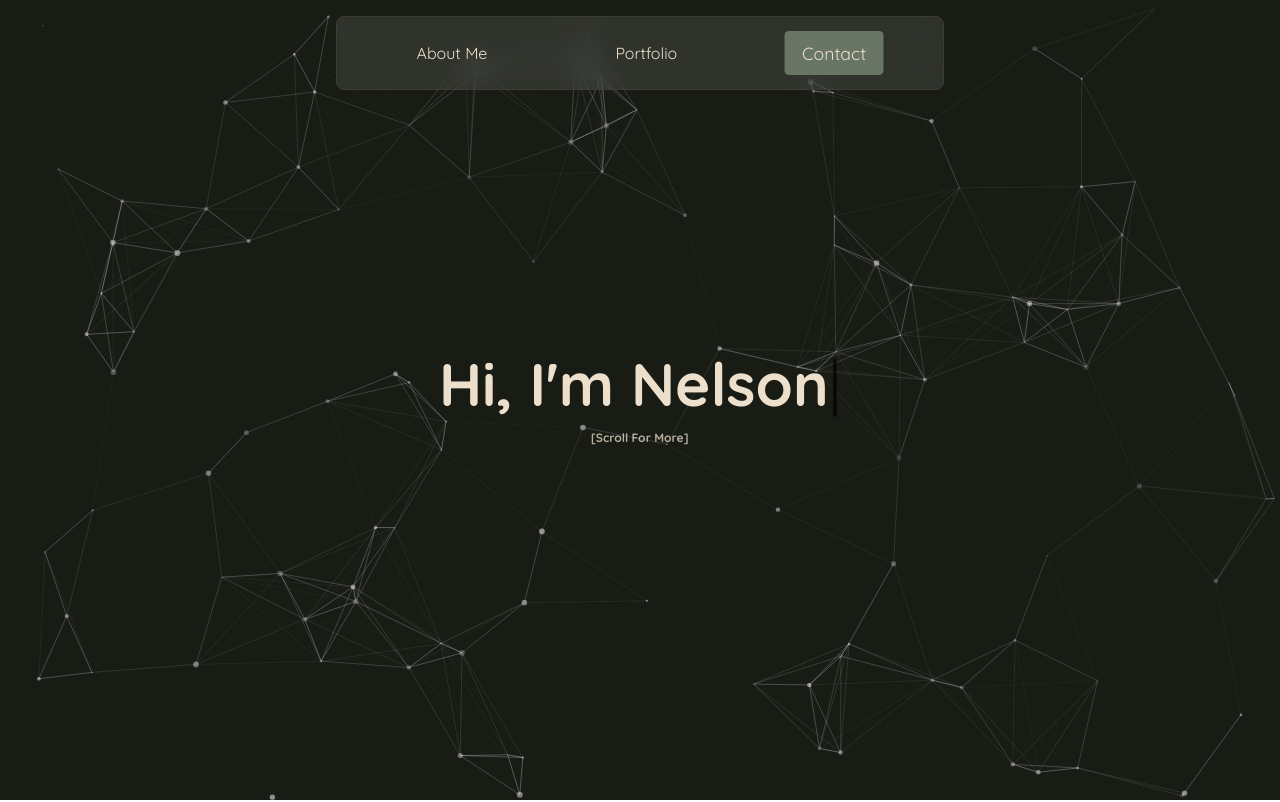
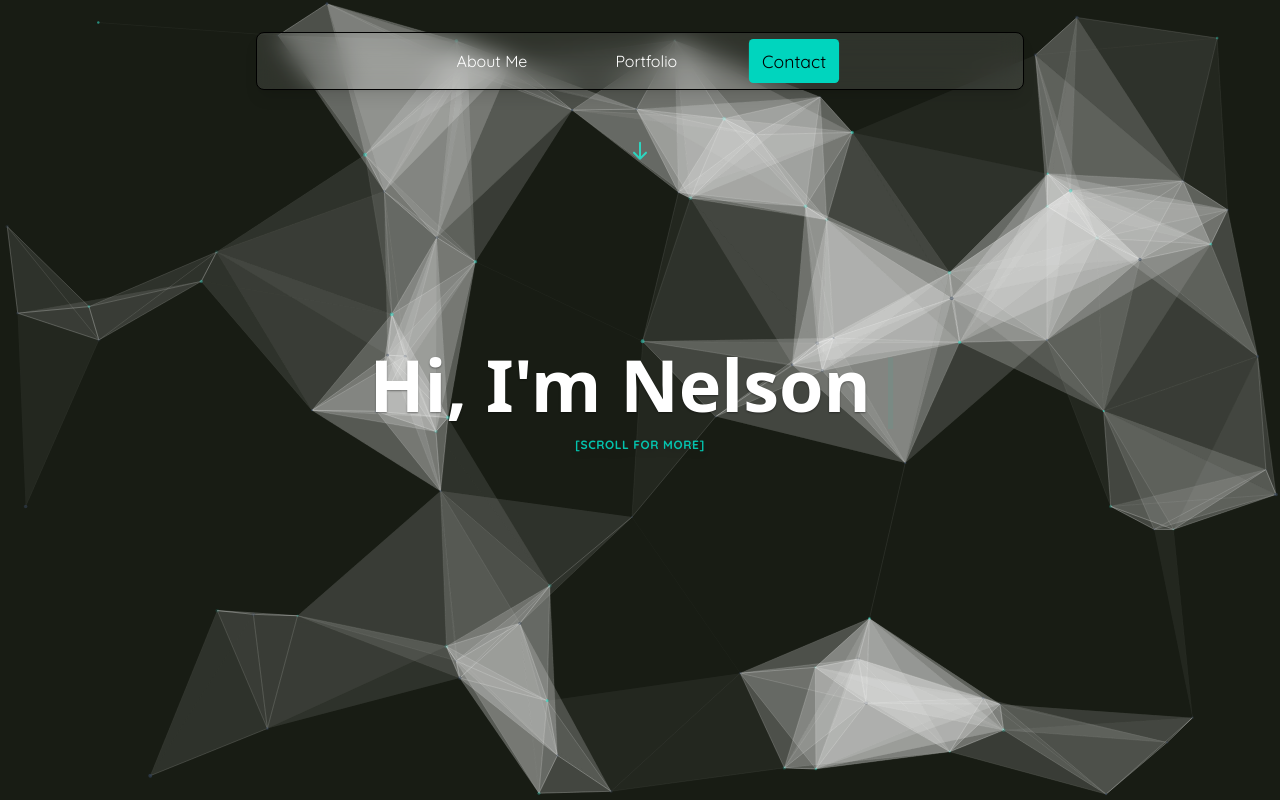
Before and after one commit to nelsonthelad/personal-site, a React (Vite) app: page / in a window 1280 px wide. Shown: the top 802 px of the page. Built offline with nearby package versions, Linux system fonts and the light colour scheme.

Commit message:
UI Updates

```diff
--- a/src/app.jsx
+++ b/src/app.jsx
@@ -1,6 +1,6 @@
 // React and third-party imports
-import React from "react";
-import { motion, useScroll, useTransform } from "framer-motion";
+import React, { useState, useEffect } from "react";
+import { motion, useScroll, useTransform, AnimatePresence } from "framer-motion";
 
 // Components
 import Card from "./components/Card";
@@ -23,79 +23,72 @@ import emailIcon from "./assets/email.png";
 export default function App() {
   const { scrollYProgress } = useScroll();
 
-  // Hero section animations
-  const heroTextY = useTransform(scrollYProgress, [0, 0.25], ["0%", "0%"]);
-  const heroTextOpacity = useTransform(scrollYProgress, [0.2, 0.25], [1, 0]);
+  const heroOpacity = useTransform(scrollYProgress, [0, 0.15, 0.2], [1, 1, 0]);
 
-  // About section animations
-  const aboutY = useTransform(scrollYProgress, [0.25, 0.6], ["0%", "0%"]);
   const aboutOpacity = useTransform(scrollYProgress,
-    [0.2, 0.25, 0.45, 0.5],  // Longer display, faster transition
+    [0.15, 0.2, 0.35, 0.4],
     [0, 1, 1, 0]
   );
 
-  // Portfolio section animations
-  const portfolioY = useTransform(scrollYProgress, [0.6, 0.9], ["0%", "0%"]);
-  const portfolioOpacity = useTransform(scrollYProgress,
-    [0.45, 0.5, 0.7, 0.75],  // Longer display, faster transition
+  const featuredOpacity = useTransform(scrollYProgress,
+    [0.35, 0.4, 0.55, 0.6],
     [0, 1, 1, 0]
   );
 
-  // Contact section animations
-  const contactY = useTransform(scrollYProgress, [0.9, 1], ["0%", "0%"]);
+  const portfolioOpacity = useTransform(scrollYProgress,
+    [0.55, 0.6, 0.75, 0.8],
+    [0, 1, 1, 0]
+  );
+
+  const contactOpacity = useTransform(scrollYProgress,
+    [0.75, 0.8, 1],
+    [0, 1, 1]
+  );
 
   return (
-    <div className="min-h-screen">
+    <div className={`min-h-screen theme-transition bg-primary`}>
       <ParticleBackground />
-      <div className="h-20 flex justify-center items-center fixed top-0 w-full bg-transparent z-10">
+      <div className="h-20 flex justify-between items-center fixed top-0 w-full bg-transparent">
         <NavBar />
       </div>
 
-      {/* Hero Section - Fixed position */}
+      {/* Hero Section */}
       <section className="container mx-auto px-4 py-16 h-screen flex items-center justify-center sticky top-0">
-        <div className="flex flex-col items-center space-y-4">
+        <AnimatePresence>
           <motion.div
-            style={{
-              y: heroTextY,
-              opacity: heroTextOpacity
-            }}
-            className="flex flex-col items-center justify-center text-center"
+            style={{ opacity: heroOpacity }}
+            className="flex flex-col items-center space-y-4"
           >
+            <div className="flex flex-col items-center justify-center text-center">
               <TypingText text="Hi, I'm Nelson" />
-          </motion.div>
+            </div>
             <motion.div
-            style={{
-              y: heroTextY,
-              opacity: useTransform(scrollYProgress, [0.1, 0.2], [1, 0])
-            }}
-            animate={{
-              scale: [1, 1.05, 1]
-            }}
+              animate={{ y: [0, 7, 0] }}
               transition={{
                 duration: 2,
                 repeat: Infinity,
-              ease: "linear"
+                ease: "easeInOut"
               }}
             >
-            <p className="text-xs font-bold opacity-75">[Scroll For More]</p>
+              <p className="text-xs !font-bold !text-teal-400 opacity-90 drop-shadow-lg uppercase tracking-wider">
+                [Scroll For More]
+              </p>
             </motion.div>
-        </div>
+          </motion.div>
+        </AnimatePresence>
       </section>
 
-      {/* About Section - Sticky header with scrolling cards */}
+      {/* About Section */}
       <section id="about" className="container mx-auto px-4 py-16 min-h-screen sticky top-0 flex items-center justify-center">
         <motion.div
-          style={{
-            y: aboutY,
-            opacity: aboutOpacity
-          }}
+          style={{ opacity: aboutOpacity }}
           className="flex flex-col items-center justify-center space-y-8 w-full"
         >
           <div className="flex flex-row items-center justify-center bg-transparent space-x-4 mb-8">
-            <h2 className="text-3xl font-bold text-white">About Me</h2>
+            <h2 className="!text-white text-3xl font-semibold text-with-shadow">About Me</h2>
             <img src={profile} alt="Nelson Daniels" className="w-12 h-12" />
           </div>
-          <div className="flex flex-row items-center justify-center space-x-4">
+          <div className="flex flex-col md:flex-row items-center justify-center space-y-4 md:space-y-0 md:space-x-4">
             <Card
               title="Education"
               paragraph={<Content section="education" />}
@@ -109,37 +102,68 @@ export default function App() {
               paragraph={<Content section="experience" />}
             />
           </div>
+
+          {/* Call to action */}
+          <motion.div
+            className="mt-8 bg-teal-400/20 backdrop-blur-md p-4 rounded-lg border border-teal-400 max-w-lg text-center shadow-lg"
+            initial={{ opacity: 0, y: 20 }}
+            animate={{ opacity: 1, y: 0 }}
+            transition={{ delay: 0.3, duration: 0.5 }}
+          >
+            <p className="text-white text-lg font-medium text-with-shadow">
+              Currently available for new opportunities and freelance projects
+            </p>
+          </motion.div>
+        </motion.div>
+      </section>
+
+      {/* Featured Project Section */}
+      <section
+        id="featured"
+        className="container mx-auto px-4 py-16 sticky top-0 flex items-center justify-center min-h-screen"
+      >
+        <motion.div
+          style={{ opacity: featuredOpacity }}
+          className="flex flex-col items-center space-y-8 w-full max-w-4xl"
+        >
+          <h2 className="!text-white text-3xl font-semibold text-with-shadow">Featured Work</h2>
+          <ProjectCard
+            title="Study.ai"
+            description="An AI-powered study assistant that helps students learn more effectively by utilizing advanced natural language processing. The application generates practice questions, provides feedback, and adapts to individual learning styles."
+            technologies={["Python", "CTkinter", "OpenAI API"]}
+            imageUrl={studyai}
+            projectUrl="https://github.com/nelsonthelad/study.ai"
+            isFeatured={true}
+          />
         </motion.div>
       </section>
 
       {/* Portfolio Section */}
       <section id="portfolio" className="container mx-auto px-4 py-16 sticky min-h-screen top-0 flex items-center justify-center">
         <motion.div
-          style={{
-            y: portfolioY,
-            opacity: portfolioOpacity
-          }}
+          style={{ opacity: portfolioOpacity }}
           className="flex flex-col items-center space-y-8"
         >
-          <h2 className="text-3xl font-bold text-white">Portfolio</h2>
+          <h2 className="!text-white text-3xl font-semibold text-with-shadow">Portfolio</h2>
           <div className="grid grid-cols-1 md:grid-cols-2 lg:grid-cols-3 gap-8">
             <ProjectCard
               title="Study.ai"
-              description="An AI-powered study assistant that helps students learn more effectively"
+              description="An AI-powered study assistant that helps students learn more effectively through adaptive learning techniques."
               technologies={["Python", "CTkinter", "OpenAI API"]}
               imageUrl={studyai}
               projectUrl="https://github.com/nelsonthelad/study.ai"
+              isFeatured={true}
             />
             <ProjectCard
               title="AceBot"
-              description="Chrome Extention for AI-powered quiz solving"
+              description="Chrome Extension for AI-powered quiz solving. Analyzes questions and provides intelligent answers based on course materials."
               technologies={["JavaScript", "HTML", "CSS", "OpenAI API"]}
               imageUrl={acebot}
               projectUrl="https://github.com/nelsonthelad/AceBot"
             />
             <ProjectCard
               title="Anatomics"
-              description="3D visualization tool for workout planning"
+              description="3D visualization tool for workout planning with interactive muscle targeting and exercise recommendations."
               technologies={["React", "Node.js", "Three.js", "Tailwind", "Vite", ]}
               imageUrl={anatomics}
               projectUrl="https://github.com/Goshenko/Anatomics"
@@ -151,15 +175,13 @@ export default function App() {
       {/* Contact Section */}
       <section id="contact" className="container mx-auto px-4 py-16 sticky top-0 flex items-center justify-center min-h-screen">
         <motion.div
-          style={{
-            y: contactY
-          }}
+          style={{ opacity: contactOpacity }}
           className="flex flex-col items-center space-y-8"
         >
-          <h2 className="text-3xl font-bold text-white">Contact</h2>
-          <div className="max-w-2xl w-full bg-white/10 backdrop-blur-md rounded-lg p-8">
+          <h2 className="!text-white text-3xl font-semibold text-with-shadow">Contact</h2>
+          <div className="max-w-2xl w-full bg-black/40 backdrop-blur-md rounded-lg p-8 shadow-lg">
             <div className="flex flex-col items-center space-y-6">
-              <p className="text-lg text-center text-white/90">
+              <p className="text-lg text-center !text-white/90">
                 Let's connect! I'm always open to discussing new opportunities and interesting projects.
               </p>
 
--- a/src/components/ContactButton.jsx
+++ b/src/components/ContactButton.jsx
@@ -6,7 +6,7 @@ const ContactButton = ({ type, href, text, icon }) => {
       href={href}
       target={type === 'linkedin' ? '_blank' : undefined}
       rel={type === 'linkedin' ? 'noopener noreferrer' : undefined}
-      className="flex items-center space-x-2 px-6 py-3 bg-white/20 hover:bg-white/30 rounded-lg transition-all duration-300 w-full sm:w-auto"
+      className="flex items-center space-x-2 px-6 py-3 bg-white/20 hover:bg-white/30 rounded-lg transition-all duration-300 w-full sm:w-auto text-white/90 drop-shadow-md"
     >
       <img src={icon} alt={`${type} icon`} className="w-5 h-5" />
       <span>{text}</span>
--- a/src/components/NavBar.jsx
+++ b/src/components/NavBar.jsx
@@ -1,4 +1,4 @@
-import React from 'react';
+import React, { useState, useEffect } from 'react';
 import { motion, useScroll } from "framer-motion"
 
 const transition = {
@@ -18,13 +18,30 @@ const NavBar = () => {
   const [isScrolledAbout, setIsScrolledAbout] = React.useState(false);
   const [isScrolledPortfolio, setIsScrolledPortfolio] = React.useState(false);
   const [isScrolledContact, setIsScrolledContact] = React.useState(false);
+  const [isScrolled, setIsScrolled] = useState(false);
 
   const scrollToSection = (sectionId) => {
     const section = document.querySelector(sectionId);
     if (section) {
-      section.scrollIntoView({ behavior: 'smooth' });
+      const sectionTop = section.getBoundingClientRect().top;
+      const scrollTop = window.pageYOffset || document.documentElement.scrollTop;
+      const targetPosition = sectionTop + scrollTop;
+
+      window.scrollTo({
+        top: targetPosition,
+        behavior: 'smooth'
+      });
     }
   };
+
+  useEffect(() => {
+    const handleScroll = () => {
+      setIsScrolled(window.scrollY > 50);
+    };
+
+    window.addEventListener('scroll', handleScroll);
+    return () => window.removeEventListener('scroll', handleScroll);
+  }, []);
 
   React.useEffect(() => {
     const unsubscribe = scrollYProgress.on("change", (latestValue) => {
@@ -36,23 +53,24 @@ const NavBar = () => {
   }, [scrollYProgress]);
 
   return (
-    <nav className="fixed top-0">
+    <nav className={`fixed top-0 w-full z-50 transition-all duration-300 ${isScrolled ? 'py-2' : 'py-4'}`}>
       <motion.div
         initial={{ opacity: 0 }}
         animate={{ opacity: 1 }}
         transition={transition}
-        className="bg-white/10 backdrop-blur-md mx-4 my-4 rounded-lg border border-secondary p-4 hover:border-accent transition duration-300"
+        className={`${isScrolled ? 'bg-primary/70' : 'bg-white/10'} backdrop-blur-md mx-auto my-4 rounded-lg border border-secondary hover:border-teal-400 transition duration-300 shadow-lg max-w-3xl`}
       >
-        <div className="container mx-auto flex justify-center items-center">
-          <div className="space-x-24 px-12">
+        <div className="flex justify-center items-center">
+          <div className="flex space-x-8 sm:space-x-12 md:space-x-16 px-6 py-2">
             <motion.button
               onClick={() => scrollToSection('#about')}
               className={`${
                 isScrolledAbout
-                  ? 'bg-accent text-black'
-                  : 'text-white hover:text-accent'
-              } px-4 py-2 rounded transition duration-300`}
+                  ? 'bg-teal-400 text-black'
+                  : 'text-white hover:text-teal-400'
+              } px-3 py-2 rounded transition duration-300`}
               animate={{ scale: isScrolledAbout ? 1.1 : 1 }}
+              whileHover={{ scale: isScrolledAbout ? 1.1 : 1.05 }}
             >
               <p>About Me</p>
             </motion.button>
@@ -60,10 +78,11 @@ const NavBar = () => {
               onClick={() => scrollToSection('#portfolio')}
               className={`${
                 isScrolledPortfolio
-                  ? 'bg-accent text-black'
-                  : 'text-white hover:text-accent'
-              } px-4 py-2 rounded transition duration-300`}
+                  ? 'bg-teal-400 text-black'
+                  : 'text-white hover:text-teal-400'
+              } px-3 py-2 rounded transition duration-300`}
               animate={{ scale: isScrolledPortfolio ? 1.1 : 1 }}
+              whileHover={{ scale: isScrolledPortfolio ? 1.1 : 1.05 }}
             >
               <p>Portfolio</p>
             </motion.button>
@@ -71,16 +90,29 @@ const NavBar = () => {
               onClick={() => scrollToSection('#contact')}
               className={`${
                 isScrolledContact
-                  ? 'bg-accent text-black'
-                  : 'text-white hover:text-accent'
-              } px-4 py-2 rounded transition duration-300`}
+                  ? 'bg-teal-400 text-black'
+                  : 'text-white hover:text-teal-400'
+              } px-3 py-2 rounded transition duration-300`}
               animate={{ scale: isScrolledContact ? 1.1 : 1 }}
+              whileHover={{ scale: isScrolledContact ? 1.1 : 1.05 }}
             >
               <p>Contact</p>
             </motion.button>
           </div>
         </div>
       </motion.div>
+
+      {!isScrolled && (
+        <motion.div
+          className="absolute bottom-[-40px] left-1/2 transform -translate-x-1/2"
+          animate={{ y: [0, 10, 0] }}
+          transition={{ duration: 1.5, repeat: Infinity }}
+        >
+          <svg width="24" height="24" viewBox="0 0 24 24" fill="none" xmlns="http://www.w3.org/2000/svg">
+            <path d="M12 4V20M12 20L18 14M12 20L6 14" stroke="#2DD4BF" strokeWidth="2" strokeLinecap="round" strokeLinejoin="round"/>
+          </svg>
+        </motion.div>
+      )}
     </nav>
   );
 };
--- a/src/components/ParticleBackground.jsx
+++ b/src/components/ParticleBackground.jsx
@@ -1,96 +1,102 @@
-import React, { useCallback } from 'react';
+import React, { useCallback, useEffect, useState } from 'react';
 import Particles from "react-tsparticles";
 import { loadSlim } from "tsparticles-slim";
 
 const ParticleBackground = () => {
+  const [devicePerformance, setDevicePerformance] = useState('high');
+
+  useEffect(() => {
+    const isMobile = /iPhone|iPad|iPod|Android/i.test(navigator.userAgent);
+    const isOlderDevice = window.navigator.hardwareConcurrency && window.navigator.hardwareConcurrency < 4;
+
+    if (isMobile || isOlderDevice) {
+      setDevicePerformance('low');
+    }
+  }, []);
+
   const particlesInit = useCallback(async engine => {
     await loadSlim(engine);
   }, []);
 
-  return (
-    <Particles
-      id="tsparticles"
-      init={particlesInit}
-      options={{
-        fpsLimit: 60,
+  const getParticleOptions = () => {
+
+    const baseOptions = {
+      fpsLimit: 30,
       fullScreen: {
         enable: true,
         zIndex: -1
       },
       particles: {
         number: {
-            value: 100,  // Increased number of particles
+          value: 80,
           density: {
             enable: true,
             value_area: 800
           }
         },
         color: {
-            value: "#ffffff"
+          value: ["#334155", "#2DD4BF"],
+          animation: {
+            enable: devicePerformance !== 'low',
+            speed: devicePerformance === 'low' ? 5 : 10,
+            sync: false
+          }
         },
         opacity: {
-            value: 0.5,  // Increased opacity
+          value: 0.7,
           random: true,
           anim: {
-              enable: true,
-              speed: 1,
+            enable: devicePerformance !== 'low',
+            speed: devicePerformance === 'low' ? 0.5 : 1,
             opacity_min: 0.1,
             sync: false
           }
         },
         size: {
-            value: 3,  // Slightly larger particles
+          value: devicePerformance === 'low' ? 2 : 3,
           random: true,
           anim: {
+            enable: devicePerformance !== 'low',
+            speed: devicePerformance === 'low' ? 1 : 2,
+            size_min: 0.1,
+            sync: false
+          }
+        },
+        rotate: devicePerformance === 'low' ? undefined : {
+          value: 0,
+          direction: "clockwise",
+          animation: {
             enable: true,
-              speed: 2,
-              size_min: 0.1,
+            speed: devicePerformance === 'low' ? 1 : 2,
             sync: false
           }
         },
         move: {
           enable: true,
-            speed: 1,  // Slightly faster movement
+          speed: 0.5,
           direction: "none",
           random: true,
           straight: false,
           outModes: {
-              default: "bounce"  // Changed to bounce for more interesting movement
+            default: "bounce"
           },
           attract: {
-              enable: true,
-              rotateX: 600,
-              rotateY: 1200
+            enable: false
+          },
+          path: undefined,
+          trail: devicePerformance === 'low' ? undefined : {
+            enable: false
           }
         },
-          links: {  // Added connecting lines between particles
+        links: {
           enable: true,
-            distance: 150,
+          distance: devicePerformance === 'low' ? 200 : 150,
           color: "#ffffff",
           opacity: 0.2,
-            width: 1
-          }
-        },
-        interactivity: {
-          events: {
-            onHover: {
+          width: 1,
+          triangles: {
             enable: true,
-              mode: "grab"  // Changed to grab for better interaction
-            },
-            onClick: {
-              enable: true,
-              mode: "push"
-            }
-          },
-          modes: {
-            grab: {
-              distance: 140,
-              links: {
-                opacity: 0.5
-              }
-            },
-            push: {
-              quantity: 4
+            opacity: 0.05
           }
         }
       },
@@ -98,7 +104,17 @@ const ParticleBackground = () => {
         color: "#181C14"
       },
       detectRetina: true
-      }}
+    };
+
+    return baseOptions;
+  };
+
+  return (
+    <Particles
+      id="tsparticles"
+      init={particlesInit}
+      options={getParticleOptions()}
+      className="transition-colors duration-500"
     />
   );
 };
--- a/src/components/TypingText.jsx
+++ b/src/components/TypingText.jsx
@@ -1,4 +1,4 @@
-import React, { useEffect } from 'react';
+import React, { useEffect, useState } from 'react';
 import { motion, useMotionValue, useTransform, animate } from 'framer-motion';
 
 const TypingText = ({ text }) => {
@@ -7,6 +7,25 @@ const TypingText = ({ text }) => {
   const displayText = useTransform(rounded, (latest) =>
     text.slice(0, latest)
   );
+  const [theme, setTheme] = useState('dark');
+
+  useEffect(() => {
+    // Initial theme check
+    const currentTheme = document.documentElement.getAttribute('data-theme') || 'dark';
+    setTheme(currentTheme);
+
+    // Watch for theme changes
+    const observer = new MutationObserver((mutations) => {
+      mutations.forEach((mutation) => {
+        if (mutation.attributeName === 'data-theme') {
+          setTheme(document.documentElement.getAttribute('data-theme') || 'dark');
+        }
+      });
+    });
+
+    observer.observe(document.documentElement, { attributes: true });
+    return () => observer.disconnect();
+  }, []);
 
   useEffect(() => {
     const controls = animate(count, text.length, {
@@ -19,7 +38,7 @@ const TypingText = ({ text }) => {
 
   return (
     <div>
-      <motion.span className="text-6xl font-bold text-text font-primary">{displayText}</motion.span>
+      <motion.span className={`text-7xl font-semibold ${theme === 'light' ? 'text-gray-800' : 'text-white'} font-primary text-with-shadow`}>{displayText}</motion.span>
       <CursorBlinker />
     </div>
   );
@@ -28,7 +47,7 @@ const TypingText = ({ text }) => {
 const CursorBlinker = () => {
   return (
     <motion.span
-      className="text-6xl text-black font-primary"
+      className="text-7xl text-teal-400 font-primary"
       initial={{ opacity: 1 }}
       animate={{ opacity: [0, 1, 0] }}
       transition={{ duration: 0.8, repeat: Infinity }}
--- a/src/index.css
+++ b/src/index.css
@@ -1,40 +1,68 @@
 @import "tailwindcss";
 
-@theme {
+:root {
   --font-primary: "Quicksand", serif;
 
   --color-primary: #181C14;
   --color-secondary: #3C3D37;
   --color-accent: #697565;
   --color-text: #ECDFCC;
+  --color-teal: #2DD4BF;
+}
+
+body {
+  background-color: var(--bg-color);
+  transition: background-color 0.3s ease;
 }
 
 h1 {
-  color: var(--color-text);
+  color: var(--text-color);
   font-family: var(--font-primary);
+  font-weight: 600;
 }
 
 h2 {
-  color: var(--color-text);
+  color: var(--text-color);
   font-family: var(--font-primary);
+  font-weight: 600;
 }
 
 p {
-  color: var(--color-text);
+  color: var(--text-color);
   font-family: var(--font-primary);
+  font-weight: 400;
 }
 
 ul {
-  color: var(--color-text);
+  color: var(--text-color);
   font-family: var(--font-primary);
+  font-weight: 400;
 }
 
-
 hr {
-  color: var(--color-text);
+  color: var(--text-color);
   font-family: var(--font-primary);
-  border-color: var(--color-text);
+  border-color: var(--text-color);
   margin-top: 30px;
   margin-bottom: 30px;
   opacity: 0.5;
 }
+
+html {
+  scroll-behavior: smooth;
+}
+
+.card-content {
+  background-color: var(--card-bg);
+  border-color: var(--card-border);
+}
+
+.text-with-shadow {
+  text-shadow: 0 1px 2px rgba(0, 0, 0, 0.4);
+}
+
+.theme-transition {
+  transition-property: background-color, border-color, color, fill, stroke;
+  transition-timing-function: cubic-bezier(0.4, 0, 0.2, 1);
+  transition-duration: 300ms;
+}
```
Also changed, not shown: src/components/Card.jsx (+6 -6 lines), src/components/ProjectCard.jsx (+32 -14 lines). Lines whose indentation alone changed are shown as unchanged.
